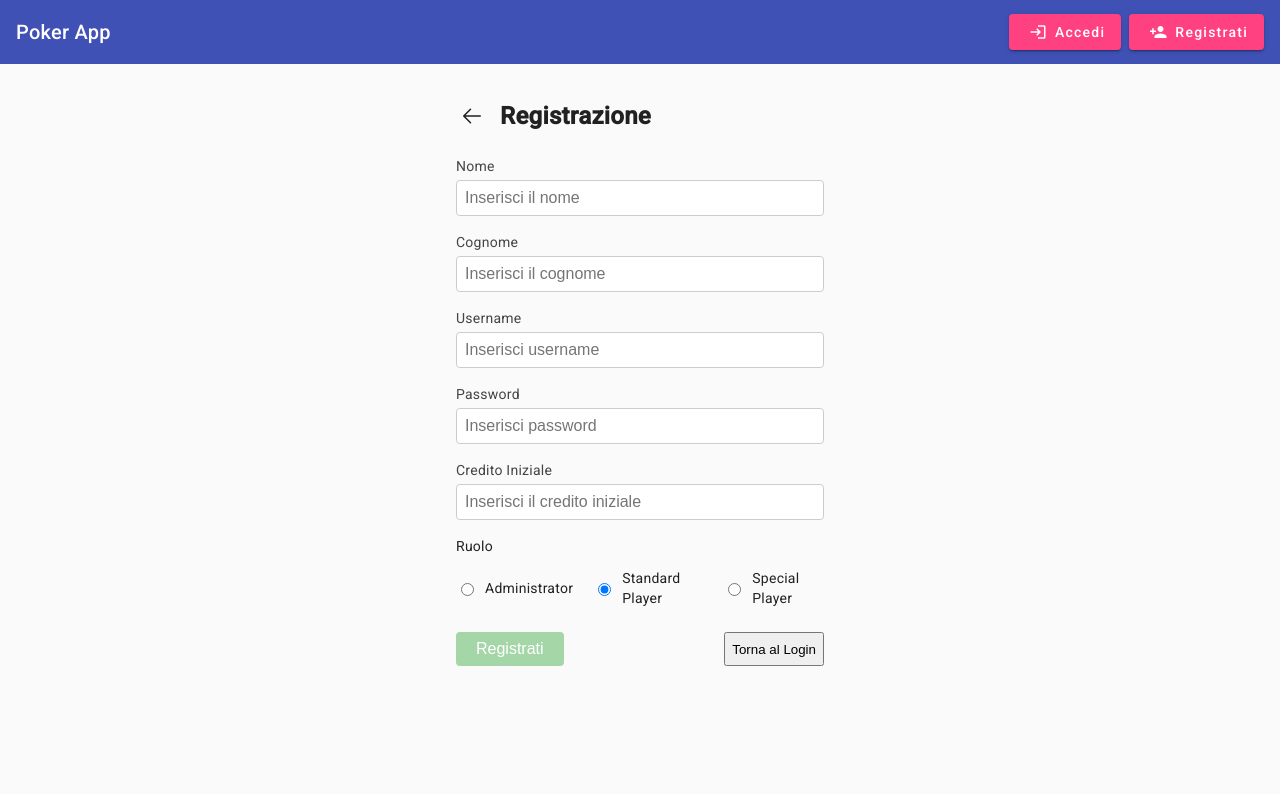
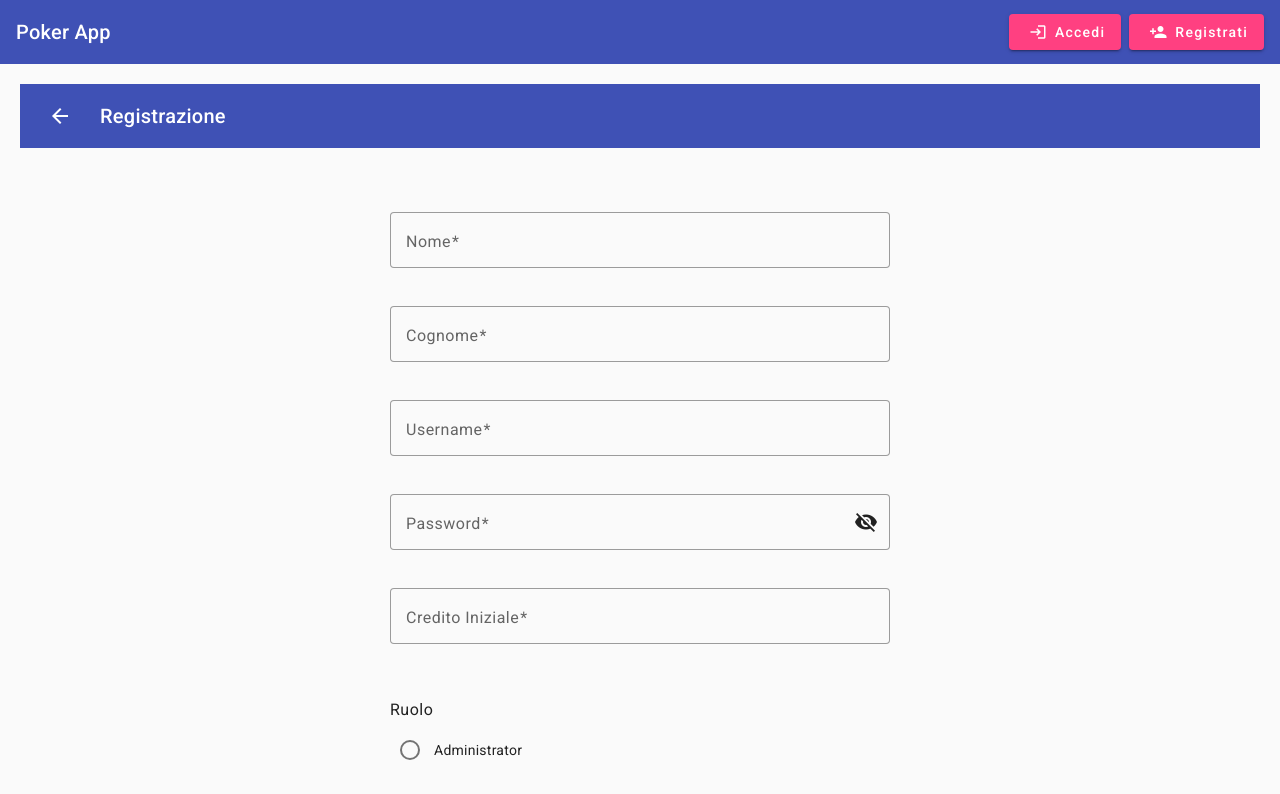
Before and after one commit to KloverDust/angular_workspace, an Angular app in the folder pokerfront/: page /register in a window 1280 px wide. Shown: the top 794 px of the page. Built offline with nearby package versions, Linux system fonts and the light colour scheme.

Commit message:
Fixed registration component with material

```diff
--- a/pokerfront/src/app/components/registration/registration.component.html
+++ b/pokerfront/src/app/components/registration/registration.component.html
@@ -1,132 +1,89 @@
-<div class="page-container">
+<div class="page-container mat-app-background">
   <div class="content-top">
-    <div class="header">
-      <div class="header-icon" (click)="backToLogin()" title="Back to Login">
-        <svg xmlns="http://www.w3.org/2000/svg" width="24px" height="24px" fill="currentColor" viewBox="0 0 256 256">
-          <path d="M224,128a8,8,0,0,1-8,8H59.31l58.35,58.34a8,8,0,0,1-11.32,11.32l-72-72a8,8,0,0,1,0-11.32l72-72a8,8,0,0,1,11.32,11.32L59.31,120H216A8,8,0,0,1,224,128Z"></path>
-        </svg>
-      </div>
-      <h2 class="title">Registrazione</h2>
-    </div>
+    <mat-toolbar color="primary" class="header">
+      <button mat-icon-button (click)="backToLogin()" aria-label="Back to Login">
+        <mat-icon>arrow_back</mat-icon>
+      </button>
+      <h2>Registrazione</h2>
+    </mat-toolbar>
 
     <form [formGroup]="registrationForm" (ngSubmit)="onSubmit()" class="registration-form-content">
       <!-- Nome -->
-      <div class="form-field-group">
-        <label class="form-field">
-          <p class="label-text">Nome</p>
-          <input
-            class="form-input"
-            type="text"
-            formControlName="nome"
-            placeholder="Inserisci il nome"
-            [class.invalid-input]="registrationForm.get('nome')?.invalid && (registrationForm.get('nome')?.dirty || registrationForm.get('nome')?.touched)"
-          />
-        </label>
-        <div *ngIf="registrationForm.get('nome')?.invalid && (registrationForm.get('nome')?.dirty || registrationForm.get('nome')?.touched)" class="error-text-container">
-          <p *ngIf="registrationForm.get('nome')?.errors?.['required']" class="error-text">Il nome è obbligatorio.</p>
-        </div>
-      </div>
+      <mat-form-field appearance="outline" class="form-field">
+        <mat-label>Nome</mat-label>
+        <input matInput formControlName="nome" placeholder="Inserisci il nome">
+        <mat-error *ngIf="registrationForm.get('nome')?.errors?.['required']">
+          Il nome è obbligatorio
+        </mat-error>
+      </mat-form-field>
 
       <!-- Cognome -->
-      <div class="form-field-group">
-        <label class="form-field">
-          <p class="label-text">Cognome</p>
-          <input
-            class="form-input"
-            type="text"
-            formControlName="cognome"
-            placeholder="Inserisci il cognome"
-            [class.invalid-input]="registrationForm.get('cognome')?.invalid && (registrationForm.get('cognome')?.dirty || registrationForm.get('cognome')?.touched)"
-          />
-        </label>
-        <div *ngIf="registrationForm.get('cognome')?.invalid && (registrationForm.get('cognome')?.dirty || registrationForm.get('cognome')?.touched)" class="error-text-container">
-          <p *ngIf="registrationForm.get('cognome')?.errors?.['required']" class="error-text">Il cognome è obbligatorio.</p>
-        </div>
-      </div>
+      <mat-form-field appearance="outline" class="form-field">
+        <mat-label>Cognome</mat-label>
+        <input matInput formControlName="cognome" placeholder="Inserisci il cognome">
+        <mat-error *ngIf="registrationForm.get('cognome')?.errors?.['required']">
+          Il cognome è obbligatorio
+        </mat-error>
+      </mat-form-field>
 
       <!-- Username -->
-      <div class="form-field-group">
-        <label class="form-field">
-          <p class="label-text">Username</p>
-          <input
-            class="form-input"
-            type="text"
-            formControlName="username"
-            placeholder="Inserisci username"
-            [class.invalid-input]="registrationForm.get('username')?.invalid && (registrationForm.get('username')?.dirty || registrationForm.get('username')?.touched)"
-          />
-        </label>
-        <div *ngIf="registrationForm.get('username')?.invalid && (registrationForm.get('username')?.dirty || registrationForm.get('username')?.touched)" class="error-text-container">
-          <p *ngIf="registrationForm.get('username')?.errors?.['required']" class="error-text">L'username è obbligatorio.</p>
-          <p *ngIf="registrationForm.get('username')?.errors?.['minlength']" class="error-text">Username deve essere almeno 4 caratteri.</p>
-        </div>
-      </div>
+      <mat-form-field appearance="outline" class="form-field">
+        <mat-label>Username</mat-label>
+        <input matInput formControlName="username" placeholder="Inserisci username">
+        <mat-error *ngIf="registrationForm.get('username')?.errors?.['required']">
+          L'username è obbligatorio
+        </mat-error>
+        <mat-error *ngIf="registrationForm.get('username')?.errors?.['minlength']">
+          Username deve essere almeno 4 caratteri
+        </mat-error>
+      </mat-form-field>
 
       <!-- Password -->
-      <div class="form-field-group">
-        <label class="form-field">
-          <p class="label-text">Password</p>
-          <input
-            class="form-input"
-            type="password"
-            formControlName="password"
-            placeholder="Inserisci password"
-            [class.invalid-input]="registrationForm.get('password')?.invalid && (registrationForm.get('password')?.dirty || registrationForm.get('password')?.touched)"
-          />
-        </label>
-        <div *ngIf="registrationForm.get('password')?.invalid && (registrationForm.get('password')?.dirty || registrationForm.get('password')?.touched)" class="error-text-container">
-          <p *ngIf="registrationForm.get('password')?.errors?.['required']" class="error-text">La password è obbligatoria.</p>
-          <p *ngIf="registrationForm.get('password')?.errors?.['minlength']" class="error-text">Password deve essere almeno 6 caratteri.</p>
-        </div>
-      </div>
+      <mat-form-field appearance="outline" class="form-field">
+        <mat-label>Password</mat-label>
+        <input matInput [type]="hidePassword ? 'password' : 'text'" formControlName="password" placeholder="Inserisci password">
+        <button mat-icon-button matSuffix (click)="hidePassword = !hidePassword" type="button">
+          <mat-icon>{{hidePassword ? 'visibility_off' : 'visibility'}}</mat-icon>
+        </button>
+        <mat-error *ngIf="registrationForm.get('password')?.errors?.['required']">
+          La password è obbligatoria
+        </mat-error>
+        <mat-error *ngIf="registrationForm.get('password')?.errors?.['minlength']">
+          Password deve essere almeno 6 caratteri
+        </mat-error>
+      </mat-form-field>
 
       <!-- Credito Iniziale -->
-      <div class="form-field-group">
-        <label class="form-field">
-          <p class="label-text">Credito Iniziale</p>
-          <input
-            class="form-input"
-            type="number"
-            formControlName="credito"
-            placeholder="Inserisci il credito iniziale"
-            [class.invalid-input]="registrationForm.get('credito')?.invalid && (registrationForm.get('credito')?.dirty || registrationForm.get('credito')?.touched)"
-          />
-        </label>
-        <div *ngIf="registrationForm.get('credito')?.invalid && (registrationForm.get('credito')?.dirty || registrationForm.get('credito')?.touched)" class="error-text-container">
-          <p *ngIf="registrationForm.get('credito')?.errors?.['required']" class="error-text">Il credito è obbligatorio.</p>
-          <p *ngIf="registrationForm.get('credito')?.errors?.['min']" class="error-text">Il credito deve essere un numero positivo o zero.</p>
-        </div>
-      </div>
+      <mat-form-field appearance="outline" class="form-field">
+        <mat-label>Credito Iniziale</mat-label>
+        <input matInput type="number" formControlName="credito" placeholder="Inserisci il credito iniziale">
+        <mat-error *ngIf="registrationForm.get('credito')?.errors?.['required']">
+          Il credito è obbligatorio
+        </mat-error>
+        <mat-error *ngIf="registrationForm.get('credito')?.errors?.['min']">
+          Il credito deve essere un numero positivo o zero
+        </mat-error>
+      </mat-form-field>
 
-      <div class="form-field-group">
-        <p class="label-text">Ruolo</p>
-        <div class="role-options">
-          <label class="role-option" *ngFor="let role of roles">
-            <input
-              type="radio"
-              formControlName="ruolo"
-              [value]="role"
-            />
-            <span>{{role.descrizione}}</span>
-          </label>
-        </div>
-        <div *ngIf="registrationForm.get('ruolo')?.invalid && (registrationForm.get('ruolo')?.dirty || registrationForm.get('ruolo')?.touched)" class="error-text-container">
-          <p *ngIf="registrationForm.get('ruolo')?.errors?.['required']" class="error-text">La selezione del ruolo è obbligatoria.</p>
-        </div>
+      <!-- Ruolo -->
+      <div class="role-section">
+        <label class="mat-body-1">Ruolo</label>
+        <mat-radio-group formControlName="ruolo" class="role-options">
+          <mat-radio-button *ngFor="let role of roles" [value]="role" color="primary">
+            {{role.descrizione}}
+          </mat-radio-button>
+        </mat-radio-group>
+        <mat-error *ngIf="registrationForm.get('ruolo')?.invalid && (registrationForm.get('ruolo')?.dirty || registrationForm.get('ruolo')?.touched)">
+          La selezione del ruolo è obbligatoria
+        </mat-error>
       </div>
 
       <div class="actions-container">
-        <button
-          type="submit"
-          class="action-button primary"
-          [disabled]="!registrationForm.valid"
-        >
-          <span class="button-text">Registrati</span>
+        <button mat-raised-button color="primary" type="submit" [disabled]="!registrationForm.valid">
+          Registrati
         </button>
-        <button
-          type="submit"
-        >
-          <span class="button-text">Torna al Login</span>
+        <button mat-button type="button" (click)="backToLogin()">
+          Torna al Login
         </button>
       </div>
     </form>
@@ -136,22 +93,3 @@
     <div class="bottom-spacer"></div>
   </div>
 </div>
-
-<style>
-.role-options {
-  display: flex;
-  gap: 20px;
-  margin-top: 8px;
-}
-
-.role-option {
-  display: flex;
-  align-items: center;
-  gap: 8px;
-  cursor: pointer;
-}
-
-.role-option input[type="radio"] {
-  cursor: pointer;
-}
-</style>
--- a/pokerfront/src/app/components/registration/registration.component.scss
+++ b/pokerfront/src/app/components/registration/registration.component.scss
@@ -1,136 +1,54 @@
+
 .page-container {
+  min-height: 100vh;
   display: flex;
   flex-direction: column;
-  height: 100vh;
-  max-width: 400px;
-  margin: auto;
-  padding: 1rem;
-  box-sizing: border-box;
+}
 
 .content-top {
   flex: 1;
-    display: flex;
-    flex-direction: column;
+}
 
 .header {
   display: flex;
   align-items: center;
-      margin-bottom: 1.5rem;
-
-      .header-icon {
-        cursor: pointer;
-        margin-right: 0.75rem;
-        display: flex;
-        align-items: center;
-        justify-content: center;
-        width: 2rem;
-        height: 2rem;
-        border-radius: 4px;
-        transition: background 0.2s;
-
-        &:hover {
-          background: rgba(0, 0, 0, 0.05);
-        }
-
-        svg {
-          width: 1.5rem;
-          height: 1.5rem;
-        }
-      }
-
-      .title {
-        font-size: 1.5rem;
-        font-weight: 600;
-        margin: 0;
-      }
+  gap: 16px;
 }
 
 .registration-form-content {
-      .form-field-group {
-        margin-bottom: 1rem;
+  max-width: 500px;
+  margin: 2rem auto;
+  padding: 2rem;
+  display: flex;
+  flex-direction: column;
+  gap: 1rem;
+}
 
 .form-field {
+  width: 100%;
+}
+
+.role-section {
+  margin: 1rem 0;
+}
+
+.role-options {
   display: flex;
   flex-direction: column;
-
-          .label-text {
-            font-size: 0.875rem;
-            margin-bottom: 0.25rem;
-            color: #444;
-          }
-
-          .form-input {
-            padding: 0.5rem;
-            font-size: 1rem;
-            border: 1px solid #ccc;
-            border-radius: 4px;
-
-            &.invalid-input {
-              border-color: #e74c3c;
-            }
-
-            &:focus {
-              outline: none;
-              border-color: #666;
-            }
-          }
-        }
-
-        .error-text-container {
-          margin-top: 0.25rem;
-
-          .error-text {
-            font-size: 0.75rem;
-            color: #e74c3c;
-            margin: 0;
-          }
-        }
+  gap: 1rem;
+  margin-top: 0.5rem;
 }
 
 .actions-container {
   display: flex;
-        justify-content: space-between;
-        margin-top: 1.5rem;
-
-        .action-button {
-          padding: 0.5rem 1.25rem;
-          font-size: 1rem;
-          font-weight: 500;
-          border: none;
-          border-radius: 4px;
-          cursor: pointer;
-          transition: background-color 0.2s;
-
-          &.primary {
-            background-color: #28a745;
-            color: #fff;
-
-            &:hover:not(:disabled) {
-              background-color: #218838;
+  gap: 1rem;
+  margin-top: 1rem;
+  justify-content: flex-end;
 }
 
-            &:disabled {
-              background-color: #a5d6a7;
-              cursor: not-allowed;
+@media (max-width: 600px) {
+  .registration-form-content {
+    padding: 1rem;
+    margin: 1rem;
   }
 }
-
-          &:not(.primary) {
-            background: none;
-            color: #007bff;
-
-            &:hover {
-              text-decoration: underline;
-            }
-          }
-        }
-      }
-    }
-  }
-
-  .content-bottom {
-    .bottom-spacer {
-      flex: 1;
-    }
-  }
-}
--- a/pokerfront/src/app/components/registration/registration.component.ts
+++ b/pokerfront/src/app/components/registration/registration.component.ts
@@ -6,22 +6,41 @@ import { RegistrationService } from '../../service/registration.service';
 import Utente from '../../model/utente';
 import { RUOLI } from '../../mock/mock';
 import Ruolo from '../../model/ruolo';
+import { MatFormFieldModule } from '@angular/material/form-field';
+import { MatInputModule } from '@angular/material/input';
+import { MatButtonModule } from '@angular/material/button';
+import { MatIconModule } from '@angular/material/icon';
+import { MatRadioModule } from '@angular/material/radio';
+import { MatSnackBar, MatSnackBarModule } from '@angular/material/snack-bar';
+import { MatToolbarModule } from '@angular/material/toolbar';
 
 @Component({
   selector: 'app-registration',
   standalone: true,
-  imports: [CommonModule, ReactiveFormsModule],
+  imports: [
+    CommonModule,
+    ReactiveFormsModule,
+    MatFormFieldModule,
+    MatInputModule,
+    MatButtonModule,
+    MatIconModule,
+    MatRadioModule,
+    MatSnackBarModule,
+    MatToolbarModule
+  ],
   templateUrl: './registration.component.html',
   styleUrl: './registration.component.scss'
 })
 export class RegistrationComponent {
   registrationForm: FormGroup;
   roles: Ruolo[] = RUOLI;
+  hidePassword = true;
 
   constructor(
     private fb: FormBuilder,
     private router: Router,
-    private registrationService: RegistrationService
+    private registrationService: RegistrationService,
+    private snackBar: MatSnackBar
   ) {
     this.registrationForm = this.fb.group({
       nome: ['', Validators.required],
@@ -57,14 +76,19 @@ export class RegistrationComponent {
       registration!.subscribe({
         next: response => {
           console.log('Registration successful:', response);
+          this.snackBar.open('Registrazione completata con successo!', 'Chiudi', {
+            duration: 3000,
+            horizontalPosition: 'center',
+            verticalPosition: 'top'
+          });
           this.router.navigate(['/login']);
         },
         error: (error) => {
           console.error('Registration failed:', error);
-          console.error('Error details:', {
-            status: error.status,
-            message: error.message,
-            error: error.error
+          this.snackBar.open('Errore durante la registrazione. Riprova.', 'Chiudi', {
+            duration: 5000,
+            horizontalPosition: 'center',
+            verticalPosition: 'top'
           });
         }
       });
```
Lines whose indentation alone changed are shown as unchanged.
